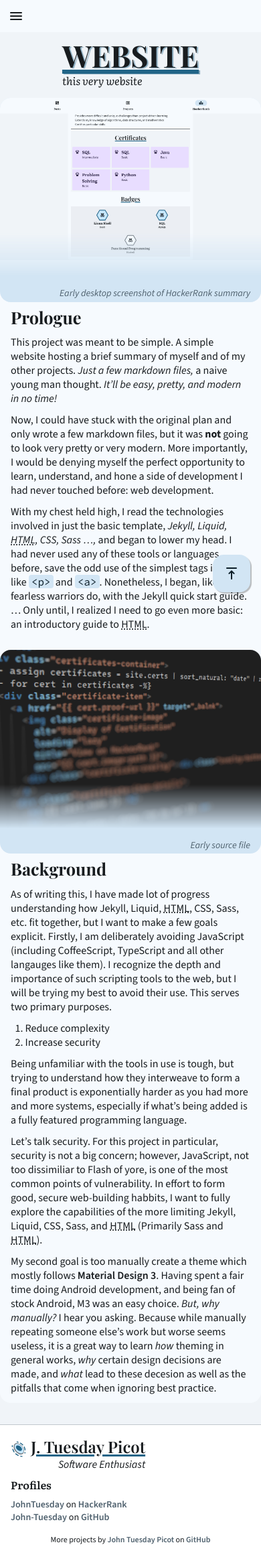
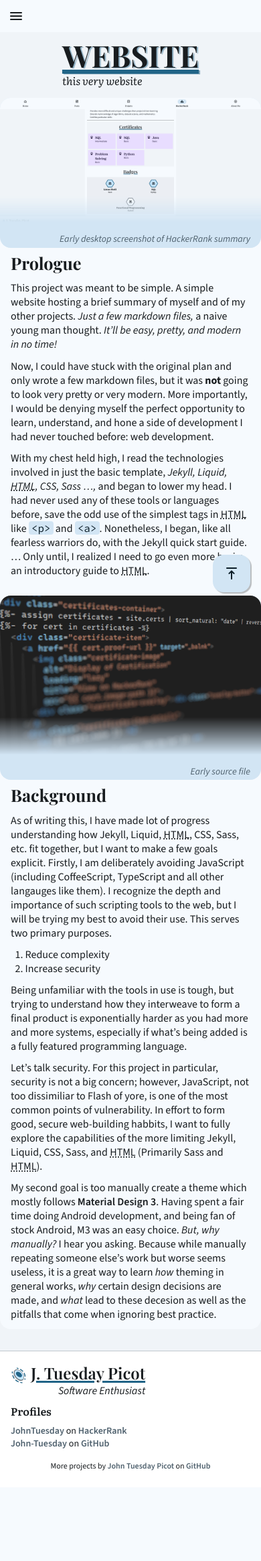
Before and after one commit to John-Tuesday/John-Tuesday.github.io, a Jekyll site: the page built from _projects/self-site.md, in a window 390 px wide. Shown: the whole page at 67% size. Built offline with Jekyll 4.4.1, drawn with Linux system fonts in a browser that asks for light colours; some web fonts are replaced; after the commit the page ends 2220 px from its top, so only the background shows below that.

Commit message:
Adjust sizing in vertical layout

```diff
--- a/_sass/projects/project.scss
+++ b/_sass/projects/project.scss
@@ -1,6 +1,6 @@
 @use "theme";
 $-page-radius: 16px;
-$-vmax-width: 750px;
+$-vmax-width: 900px;
 
 .project-page-container {
     display: flex;
@@ -86,6 +86,10 @@ figure[class|="project"] {
 
     background-color: theme.$secondary-container;
     color: theme.$on-secondary-container;
+    @media (max-width: $-vmax-width) {
+        max-height: 50vh;
+        width: 100%;
+    }
 
     figcaption {
         position: absolute;
@@ -116,8 +120,10 @@ figure[class|="project"] {
         mask-image: $-gradient;
 
         @media (max-width: $-vmax-width) {
-            max-height: clamp(40px, 25vh, 100%);
+            min-height: unset;
             max-width: 100%;
+            height: 100%;
+            width: 100%;
         }
     }
 }
```
